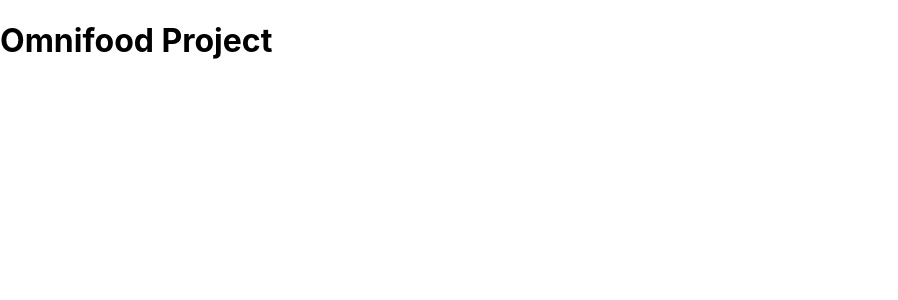
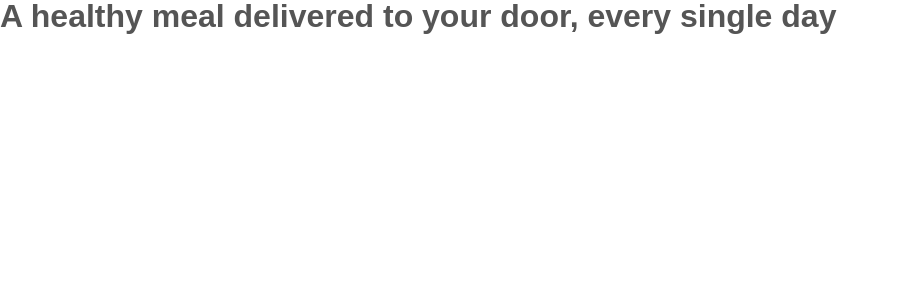
Before and after one commit to Euuphi/omnifood, a React (Create React App) app: page / in a window 1280 px wide. Shown: the top 300 px of the page, without its empty margins (0-898 px from the left). Built offline with nearby package versions, Linux system fonts and the light colour scheme.

Commit message:
Create basic heading and reset global css settings

```diff
--- a/public/index.html
+++ b/public/index.html
@@ -5,10 +5,6 @@
         <link rel="icon" href="%PUBLIC_URL%/favicon.ico" />
         <meta name="viewport" content="width=device-width, initial-scale=1" />
         <meta name="theme-color" content="#000000" />
-    <meta
-      name="description"
-      content="Web site created using create-react-app"
-    />
         <link rel="apple-touch-icon" href="%PUBLIC_URL%/logo192.png" />
         <!--
       manifest.json provides metadata used when your web app is installed on a
@@ -24,7 +20,7 @@
       work correctly both with client-side routing and a non-root public URL.
       Learn how to configure a non-root public URL by running `npm run build`.
     -->
-    <title>React App</title>
+        <title>Omnifood</title>
     </head>
     <body>
         <noscript>You need to enable JavaScript to run this app.</noscript>
@@ -38,6 +34,5 @@
 
       To begin the development, run `npm start` or `yarn start`.
       To create a production bundle, use `npm run build` or `yarn build`.
-    -->
-  </body>
+    --></body>
 </html>
--- a/src/App.js
+++ b/src/App.js
@@ -1,7 +1,7 @@
 function App() {
     return (
         <div className="App">
-            <h1>Omnifood Project</h1>
+            <h1>A healthy meal delivered to your door, every single day</h1>
         </div>
     );
 }
--- a/src/index.css
+++ b/src/index.css
@@ -1,13 +1,12 @@
-body {
+* {
+    box-sizing: border-box;
     margin: 0;
-    font-family: -apple-system, BlinkMacSystemFont, "Segoe UI", "Roboto",
-        "Oxygen", "Ubuntu", "Cantarell", "Fira Sans", "Droid Sans",
-        "Helvetica Neue", sans-serif;
-    -webkit-font-smoothing: antialiased;
-    -moz-osx-font-smoothing: grayscale;
+    padding: 0;
 }
 
-code {
-    font-family: source-code-pro, Menlo, Monaco, Consolas, "Courier New",
-        monospace;
+body {
+    color: #555;
+    font-family: sans-serif;
+    font-weight: 400;
+    line-height: 1;
 }
```
Lines whose indentation alone changed are shown as unchanged.
